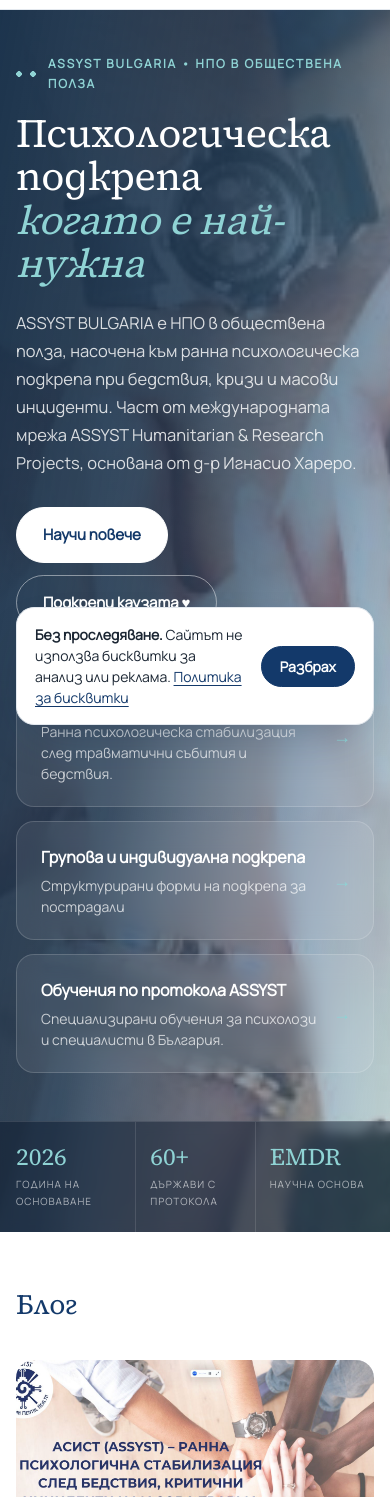
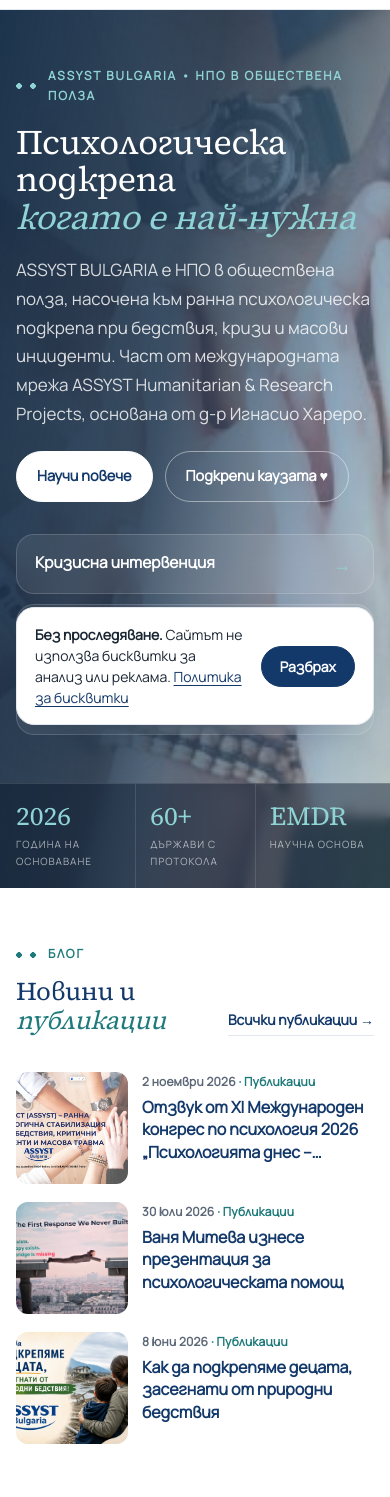
Before and after one commit to bgyordan/assyst-site, an Astro site: page / in a window 390 px wide. Shown: the part 103-1600 px from the top of the page. Built offline with nearby package versions, Linux system fonts and the light colour scheme; Astro itself is replaced by a stand-in of ours.

Commit message:
Пропорции: по-компактен начален екран, новини с еднакви карти, по-малка типографска скала, без дублирана секция; главни букви в заглавията на публикациите оправени
Co-Authored-By: Claude Opus 5.5 <noreply@anthropic.com>
Claude-Session: https://claude.ai/code/session_01RTbGH6jYrHdJDw3nhEjGKc

```diff
--- a/src/components/Sections.astro
+++ b/src/components/Sections.astro
@@ -18,8 +18,11 @@ const cats = [...new Set(posts.flatMap((p) => p.data.categories))];
     <div class="wrap">
       {(s.label || (s.heading && s.type !== 'cta' && s.type !== 'mission')) && (
         <header class="sec-head">
-          {s.label && <div class="label">{s.label}</div>}
-          {s.heading && s.type !== 'cta' && s.type !== 'mission' && <h2 set:html={accent(s.heading)} />}
+          <div>
+            {s.label && <div class="label">{s.label}</div>}
+            {s.heading && s.type !== 'cta' && s.type !== 'mission' && <h2 set:html={accent(s.heading)} />}
+          </div>
+          {s.type === 'posts' && !s.filters && <a class="sec-more" href="/blog/">Всички публикации <span aria-hidden="true">→</span></a>}
         </header>
       )}
 
@@ -154,7 +157,6 @@ const cats = [...new Set(posts.flatMap((p) => p.data.categories))];
             </div>
           )}
           <div class="posts">{posts.slice(0, s.count || 3).map((p) => <PostCard post={p} />)}</div>
-          {(s.count || 3) < posts.length && <div class="btns center"><a class="btn ghost-dark" href="/blog/">Всички публикации →</a></div>}
         </>
       )}
 
--- a/src/content/pages/home.yml
+++ b/src/content/pages/home.yml
@@ -20,16 +20,9 @@ hero:
     - { value: EMDR, label: Научна основа }
 sections:
   - type: posts
-    heading: Блог
+    label: Блог
+    heading: Новини и *публикации*
     count: 3
-  - type: cards
-    label: Какво правим
-    intro: "**ASSYST BULGARIA** е неправителствена организация в обществена полза, насочена към ранна психологическа подкрепа и психосоциална стабилизация при бедствия, кризи, масови инциденти и продължителен стрес. Организацията работи за развитието на устойчив капацитет за спешна психологическа помощ чрез обучение, теренна работа, супервизия и международно сътрудничество."
-    style: links
-    items:
-      - { title: Кризисна интервенция, text: Ранна психологическа стабилизация непосредствено след травматични събития и бедствия., link: /krizisna/ }
-      - { title: Групова и индивидуална подкрепа, text: Структурирани форми на подкрепа за пострадали, семейства, екипи и доброволци., link: /krizisna/ }
-      - { title: Обучения и супервизия, text: Специализирани обучения по протокола ASSYST за психолози и специалисти в България., link: /assyst/ }
   - type: mission
     label: Нашата мисия
     heading: Помощта трябва да е достъпна за всеки
--- a/src/content/posts/ваня-митева-изнесе-презентация-за-пси.md
+++ b/src/content/posts/ваня-митева-изнесе-презентация-за-пси.md
@@ -1,10 +1,10 @@
 ---
-title: ВАНЯ МИТЕВ ИЗНЕСЕ ПРЕЗЕНТАЦИЯ ЗА ПСИХОЛОГИЧЕСКАТА ПОМОЩ
+title: Ваня Митева изнесе презентация за психологическата помощ
 date: 2026-07-30
 categories:
   - Публикации
 image: /uploads/2026/07/viber_image_2026-07-30_12-29-38-302.jpg
-excerpt: НА КОНФЕРЕНЦИЯ В АВСТРАЛИЯ ЗА УПРАВЛЕНИЕТО НА ИЗВЪНРЕДНИ СИТУАЦИИ Конференцията има за цел да събере на едно място професионалисти, работещи в областта на управлението при бедствия и извънредни ситуации, за
+excerpt: На конференция в Австралия за управлението на извънредни ситуации. Конференцията има за цел да събере на едно място професионалисти, работещи в областта на управлението при бедствия и извънредни ситуации, за
 draft: false
 ---
 
--- a/src/content/posts/как-да-подкрепяме-децата-засегнати-от.md
+++ b/src/content/posts/как-да-подкрепяме-децата-засегнати-от.md
@@ -1,5 +1,5 @@
 ---
-title: "КАК ДА ПОДКРЕПЯМЕ ДЕЦАТА, ЗАСЕГНАТИ ОТ ПРИРОДНИ БЕДСТВИЯ"
+title: "Как да подкрепяме децата, засегнати от природни бедствия"
 date: 2026-06-08
 categories: ["Публикации"]
 image: "/uploads/2026/06/kak_da_podkrepiame_FB_1200x630.jpg"
--- a/src/content/posts/отзвук-от-xi-международния-конгрес-по-пс.md
+++ b/src/content/posts/отзвук-от-xi-международния-конгрес-по-пс.md
@@ -1,5 +1,5 @@
 ---
-title: "ОТЗВУК ОТ XI МЕЖДУНАРОДЕН КОНГРЕС ПО ПСИХОЛОГИЯ 2026 „ ПСИХОЛОГИЯТА ДНЕС – ПРЕДИЗВИКАТЕЛСТВА И РЕШЕНИЯ”"
+title: "Отзвук от XI Международен конгрес по психология 2026 „Психологията днес – предизвикателства и решения“"
 date: 2026-11-02
 categories: ["Публикации"]
 image: "/uploads/2026/11/viber_image_2026-11-01_11-51-21-182.jpg"
--- a/src/content/posts/спешна-психологическа-самопомощ-при.md
+++ b/src/content/posts/спешна-психологическа-самопомощ-при.md
@@ -1,5 +1,5 @@
 ---
-title: "СПЕШНА ПСИХОЛОГИЧЕСКА САМОПОМОЩ ПРИ ОСТЪР СТРЕС"
+title: "Спешна психологическа самопомощ при остър стрес"
 date: 2026-05-29
 categories: ["Статии"]
 image: "/uploads/2026/05/спешна-самопомощ.jpg"
--- a/src/styles/site.css
+++ b/src/styles/site.css
@@ -408,3 +408,58 @@ main:has(> .sec:last-child:is(.sec-team, .sec-quote, .sec-cards.st-links)) + .fo
 .footer .btn { background: #fff; border-color: #fff; color: var(--brand); }
 .footer .btn:hover { background: var(--paper); border-color: var(--paper); color: var(--brand); }
 .footer-bottom { border-top-color: rgba(255, 255, 255, .16); }
+
+/* ---- Пропорции и ритъм (преглед 27.11) ---- */
+h1 { font-size: clamp(2.1rem, 3.6vw, 3.1rem); line-height: 1.12; }
+h2 { font-size: clamp(1.6rem, 2.6vw, 2.2rem); }
+h1, h2 { text-wrap: balance; }
+.watermark { display: none; }
+.hero { padding: 72px 0 60px; }
+.sec-head { margin-bottom: 36px; }
+.sec-head .label { margin-bottom: 12px; }
+.sec-more { font-weight: 700; font-size: 15px; text-decoration: none; white-space: nowrap; color: var(--navy); border-bottom: 1.5px solid var(--line); padding-bottom: 3px; }
+.sec-more:hover { color: var(--teal); border-color: var(--teal); }
+.sec-posts .sec-head { display: flex; align-items: flex-end; justify-content: space-between; gap: 24px; max-width: none; }
+
+/* начален екран: по-компактен, в баланс със секцията отдолу */
+.hero-img-in { grid-template-columns: 1.15fr .85fr; gap: 64px; padding-top: 80px; padding-bottom: 72px; }
+.hero-img h1 { font-size: clamp(2.3rem, 4vw, 3.4rem); margin-bottom: 20px; }
+.hero-text { font-size: 17px; max-width: 540px; }
+.glass { padding: 18px 52px 18px 22px; }
+.glass strong { font-size: 15.5px; }
+.glass span { font-size: 13.5px; }
+.hero-stats .wrap > div { padding: 18px 0; }
+.hero-stats dd { font-size: 26px; }
+
+/* новини: еднакви карти, спокойни заглавия */
+.posts { gap: 28px; }
+.post-body { padding-top: 18px; }
+.post-card h3 { font-family: var(--sans); font-weight: 700; font-size: 17.5px; line-height: 1.4; letter-spacing: -0.005em; margin-bottom: 8px; display: -webkit-box; -webkit-line-clamp: 3; -webkit-box-orient: vertical; overflow: hidden; }
+.post-card p { font-size: 15px; line-height: 1.6; display: -webkit-box; -webkit-line-clamp: 3; -webkit-box-orient: vertical; overflow: hidden; }
+.post-meta { font-size: 12.5px; color: var(--muted); font-weight: 600; }
+.post-meta span { color: var(--teal); }
+.article-head h1 { font-size: clamp(1.8rem, 3.2vw, 2.6rem); }
+
+.footer { margin-top: 0; }
+
+@media (max-width: 980px) {
+  .hero-img-in { grid-template-columns: 1fr; padding-top: 56px; padding-bottom: 48px; gap: 32px; }
+}
+@media (max-width: 640px) {
+  .hero-img h1 { font-size: 2.15rem; }
+  .hero-img .btns { margin-top: 22px; }
+  .hero-img .btn { padding: 12px 20px; font-size: 14.5px; }
+  .glass { padding: 14px 44px 14px 18px; }
+  .glass span { display: none; }
+  .hero-links { gap: 10px; }
+  .sec-posts .sec-head { display: flex; align-items: flex-end; }
+  .sec-more { font-size: 14px; }
+  /* новините на телефон: малка снимка вляво, текст вдясно */
+  .posts { gap: 18px; }
+  .post-card { display: grid; grid-template-columns: 112px 1fr; gap: 14px; align-items: start; }
+  .post-img { aspect-ratio: 1; border-radius: 12px; }
+  .post-body { padding-top: 0; }
+  .post-card h3 { font-size: 16px; -webkit-line-clamp: 3; }
+  .post-card p, .post-card .more { display: none; }
+  .post-meta { margin-bottom: 4px; font-size: 12px; }
+}
```
